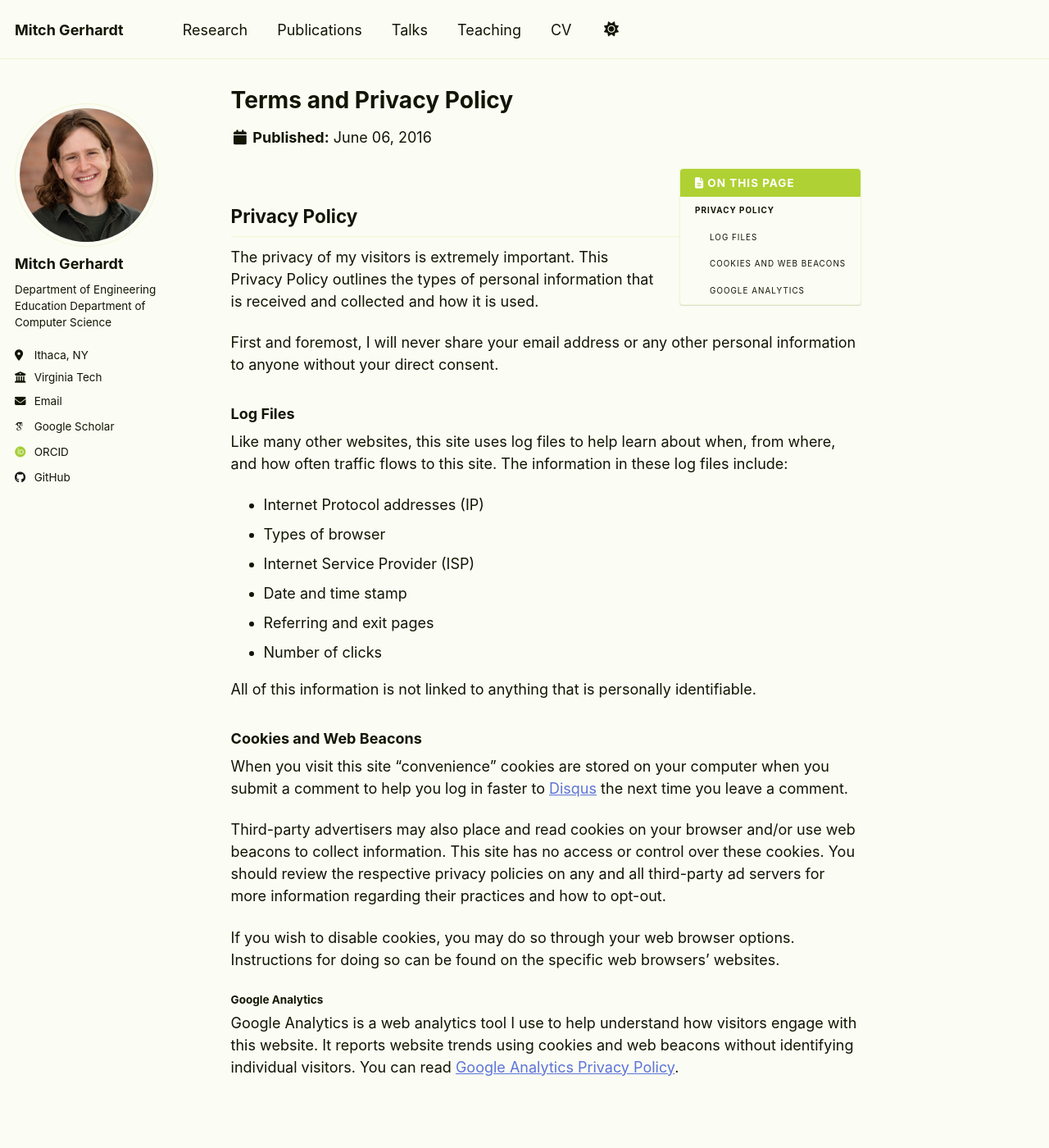
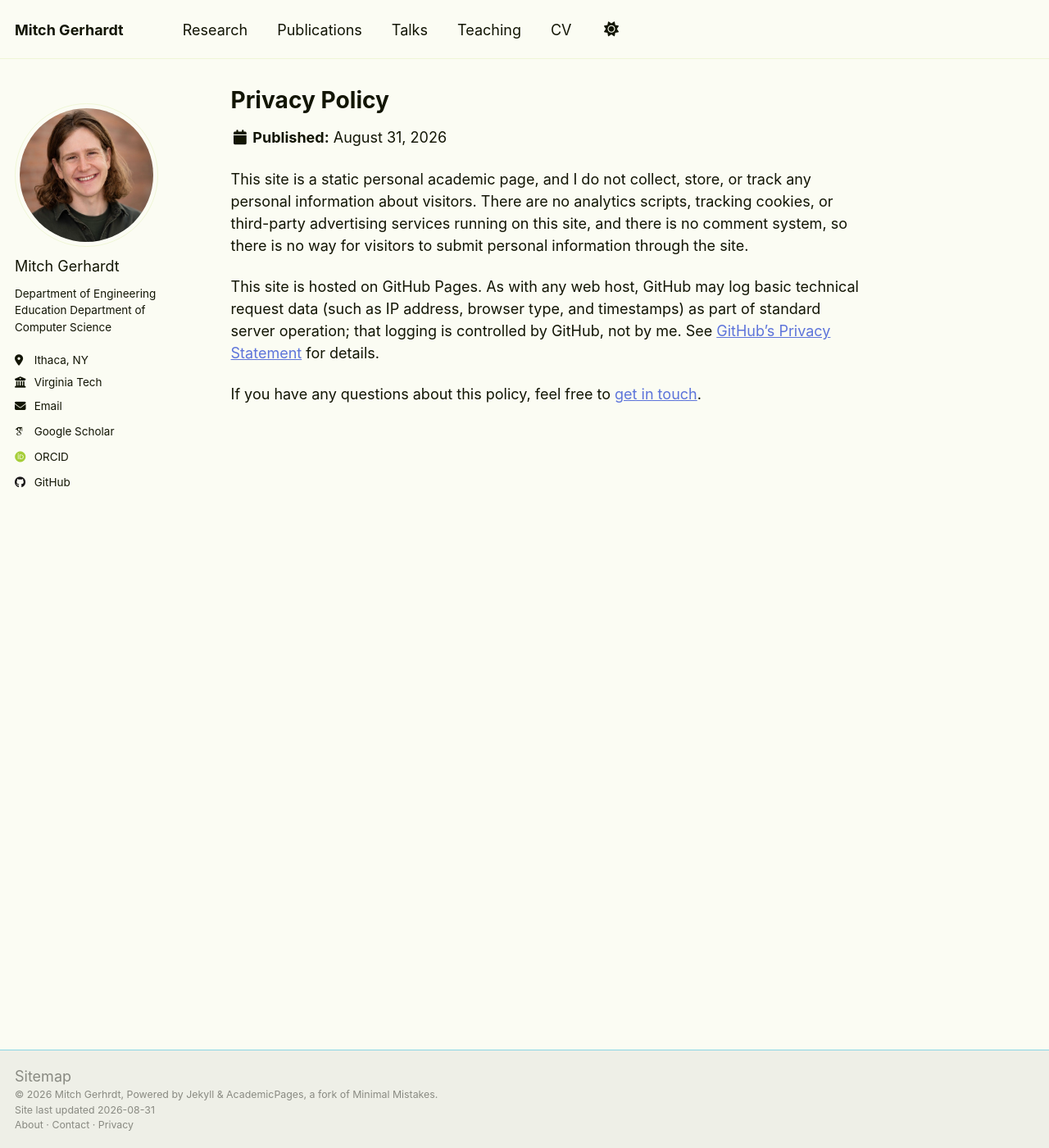
Before and after one commit to mitchg10/mitchg10.github.io, a Jekyll site: the page built from _pages/terms.md, in a window 1280 px wide and 1400 px high. Shown: the whole window at 82% size. Built offline with Jekyll 4.4.1, drawn with Linux system fonts in a browser that asks for light colours; some web fonts are replaced.

Commit message:
feat: improve agent/AI-crawler readiness of the site
- Add agent-friendly 404 body with recovery links (home, sitemap, llms.txt)
- Fix homepage heading order: sidebar author name no longer renders as a
  raw h3 before the page's h1 (now a p with role="heading" for a11y)
- Add llms.txt with explicit "when to use this" guidance for agents
- Add robots.txt pointing at the existing sitemap.xml
- Add real /about and /contact pages (previously /about was just a
  redirect stub, /contact didn't exist)
- Move /terms to /privacy (with redirect) and rewrite it to accurately
  describe actual practice: no tracking, analytics, cookies, or comments
- Add footer links to About/Contact/Privacy for visibility
- Add spec/ (rspec + nokogiri, both already in Gemfile but unused) with
  tests covering every behavior above

```diff
--- a/_includes/author-profile.html
+++ b/_includes/author-profile.html
@@ -15,7 +15,7 @@
   </div>
 
   <div class="author__content">
-    <h3 class="author__name">{{ author.name }}</h3>
+    <p class="author__name" role="heading" aria-level="3">{{ author.name }}</p>
     {% if author.pronouns %}<p class="author__pronouns">{{ author.pronouns }}</p>{% endif %}
     {% if author.bio %}<p class="author__bio">{{ author.bio }}</p>{% endif %}
   </div>
--- a/_includes/footer.html
+++ b/_includes/footer.html
@@ -21,5 +21,6 @@
 
 <div class="page__footer-copyright">
   &copy; {{ site.time | date: '%Y' }} {{ site.name | default: site.title }}, {{ site.data.ui-text[site.locale].powered_by | default: "Powered by" }} <a href="http://jekyllrb.com" rel="nofollow">Jekyll</a> &amp; <a href="https://github.com/academicpages/academicpages.github.io">AcademicPages</a>, a fork of <a href="https://mademistakes.com/work/minimal-mistakes-jekyll-theme/" rel="nofollow">Minimal Mistakes</a>.<br />
-  Site last updated {{ "now" | date: '%Y-%m-%d' %}}
+  Site last updated {{ "now" | date: '%Y-%m-%d' %}}<br />
+  <a href="{{ base_path }}/about/">About</a> &middot; <a href="{{ base_path }}/contact/">Contact</a> &middot; <a href="{{ base_path }}/privacy/">Privacy</a>
 </div>
--- a/_pages/terms.md
+++ b/_pages/terms.md
@@ -1,39 +1,16 @@
 ---
-permalink: /terms/
-title: "Terms and Privacy Policy"
-modified: 2016-06-06
+permalink: /privacy/
+title: "Privacy Policy"
+modified: 2026-08-31
+redirect_from:
+  - /terms/
+  - /terms.html
 ---
 
 {% include base_path %}
-{% include toc %}
 
-## Privacy Policy
+This site is a static personal academic page, and I do not collect, store, or track any personal information about visitors. There are no analytics scripts, tracking cookies, or third-party advertising services running on this site, and there is no comment system, so there is no way for visitors to submit personal information through the site.
 
-The privacy of my visitors is extremely important. This Privacy Policy outlines the types of personal information that is received and collected and how it is used.
+This site is hosted on GitHub Pages. As with any web host, GitHub may log basic technical request data (such as IP address, browser type, and timestamps) as part of standard server operation; that logging is controlled by GitHub, not by me. See [GitHub's Privacy Statement](https://docs.github.com/en/site-policy/privacy-policies/github-general-privacy-statement) for details.
 
-First and foremost, I will never share your email address or any other personal information to anyone without your direct consent.
-
-### Log Files
-
-Like many other websites, this site uses log files to help learn about when, from where, and how often traffic flows to this site. The information in these log files include:
-
-* Internet Protocol addresses (IP)
-* Types of browser
-* Internet Service Provider (ISP)
-* Date and time stamp
-* Referring and exit pages
-* Number of clicks
-
-All of this information is not linked to anything that is personally identifiable.
-
-### Cookies and Web Beacons
-
-When you visit this site "convenience" cookies are stored on your computer when you submit a comment to help you log in faster to [Disqus](http://disqus.com) the next time you leave a comment.
-
-Third-party advertisers may also place and read cookies on your browser and/or use web beacons to collect information. This site has no access or control over these cookies. You should review the respective privacy policies on any and all third-party ad servers for more information regarding their practices and how to opt-out.
-
-If you wish to disable cookies, you may do so through your web browser options. Instructions for doing so can be found on the specific web browsers' websites.
-
-#### Google Analytics
-
-Google Analytics is a web analytics tool I use to help understand how visitors engage with this website. It reports website trends using cookies and web beacons without identifying individual visitors. You can read [Google Analytics Privacy Policy](http://www.google.com/analytics/learn/privacy.html).
+If you have any questions about this policy, feel free to [get in touch](/contact/).
--- /dev/null
+++ b/robots.txt
@@ -0,0 +1,4 @@
+User-agent: *
+Allow: /
+
+Sitemap: https://mitchgerhardt.com/sitemap.xml
```
Also changed, not shown: _pages/404.md (+8 -0 lines), _pages/about-me.md (added, +13 -0 lines), _pages/about.md (+0 -1 lines), _pages/contact.md (added, +17 -0 lines), llms.txt (added, +27 -0 lines), spec/agent_readiness_spec.rb (added, +70 -0 lines), spec/spec_helper.rb (added, +27 -0 lines).
